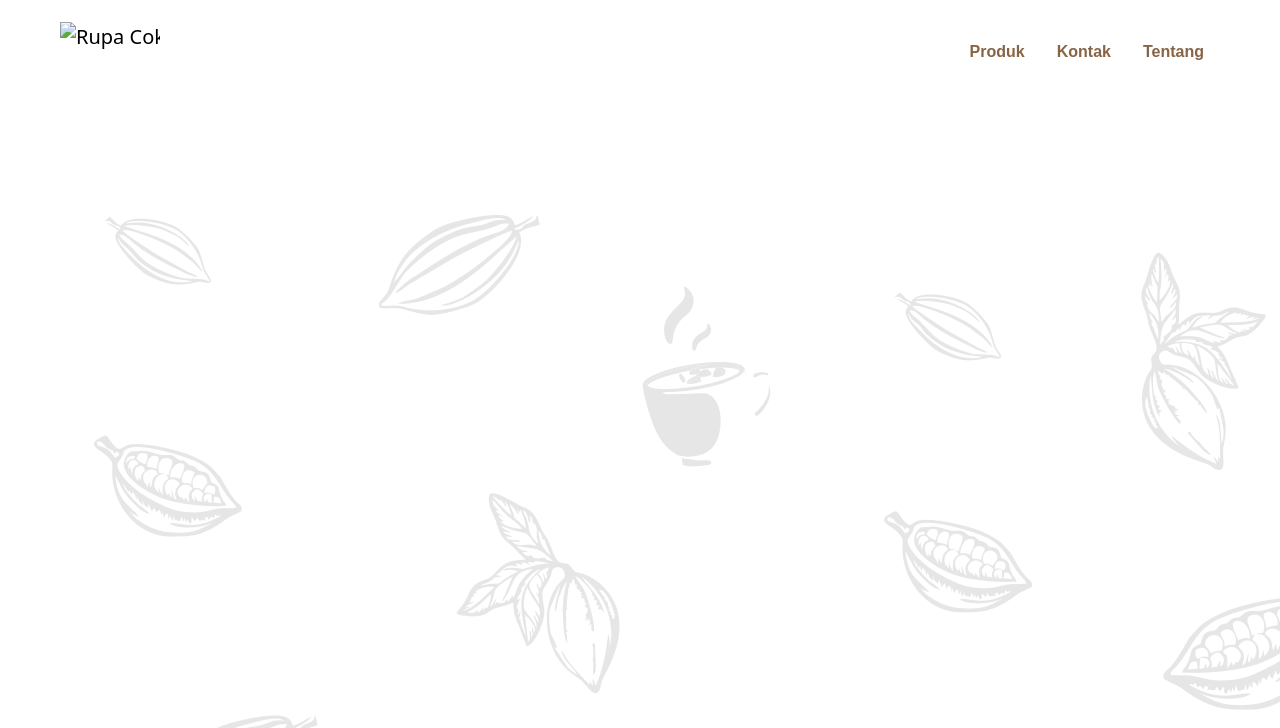
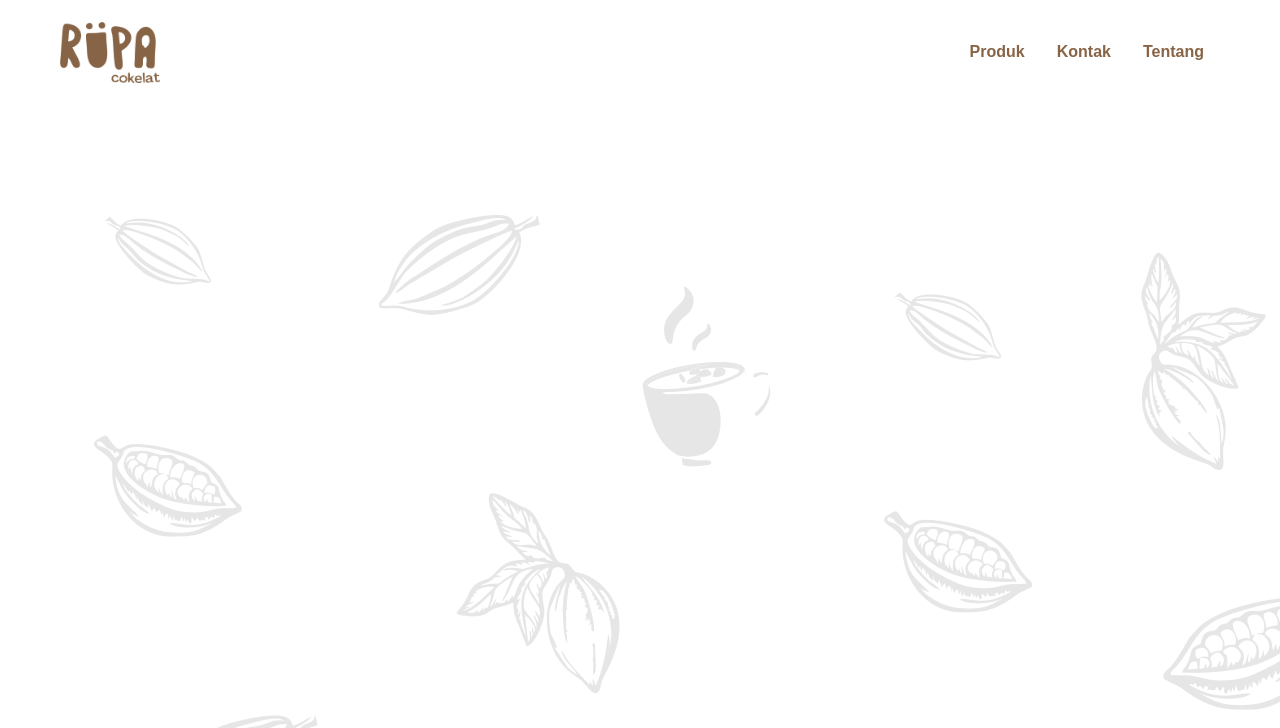
Before and after one commit to ralfzzz/rupacokelat, a plain HTML site: page rp.html in a window 1280 px wide. Shown: the top 728 px of the page. Drawn offline with nearby package versions, Linux system fonts and the light colour scheme; files whose address does not match are found by name.

Commit message:
Update rp.html

```diff
--- a/rp.html
+++ b/rp.html
@@ -3,7 +3,7 @@
   <head>
     <meta charset="utf-8" />
     <meta name="viewport" content="width=device-width, initial-scale=1" />
-    <title>Bootstrap demo</title>
+    <title>Rupa Cokelat Website</title>
     <link
       href="https://cdn.jsdelivr.net/npm/bootstrap@5.3.0/dist/css/bootstrap.min.css"
       rel="stylesheet"
@@ -17,7 +17,7 @@
         <div class="container-fluid">
           <a href="#" class="navbar-brand mt-2 mb-2 ms-5">
             <img
-              src="logo.png"
+              src="/assets/img/logo.png"
               alt="Rupa Cokelat"
               width="100 px"
               height="61.39"
```
